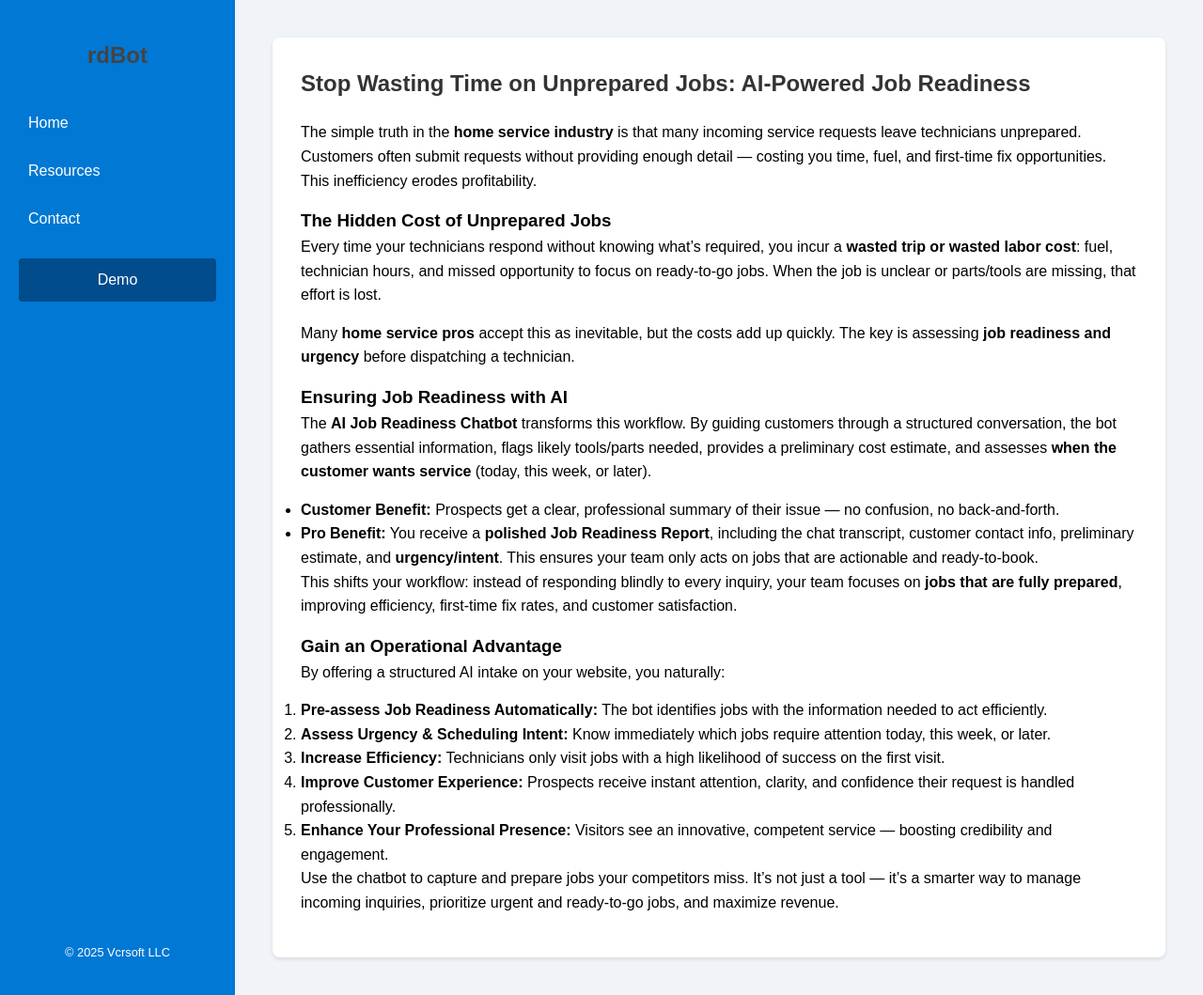
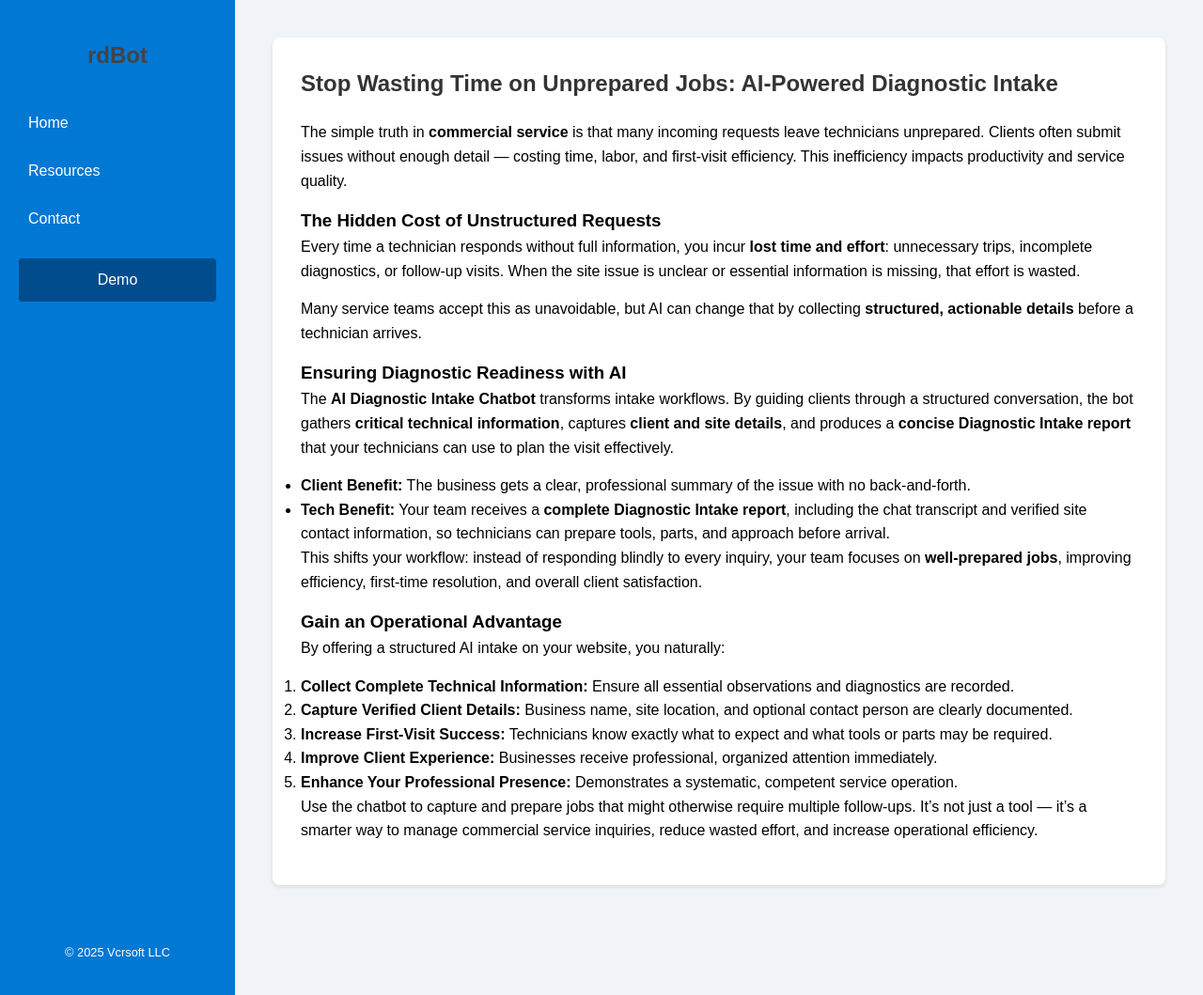
Before and after one commit to vcrsoft/vcrsoft.github.io, a Jekyll site: the page built from _resources/wastedTime.md, in a window 1280 px wide and 1059 px high. Shown: the whole window at 94% size. Built offline with Jekyll 4.4.1, drawn with Linux system fonts in a browser that asks for light colours.

Commit message:
Update wastedTime.md for AI Diagnostic Intake

```diff
--- a/_resources/wastedTime.md
+++ b/_resources/wastedTime.md
@@ -1,34 +1,34 @@
 ---
 layout: resource
-title: "Stop Wasting Time on Unprepared Jobs: AI-Powered Job Readiness"
-excerpt: "Learn how the AI Job Readiness Chatbot ensures every incoming request is actionable, helps your team prioritize ready-to-book jobs, and reduces wasted trips."
+title: "Stop Wasting Time on Unprepared Jobs: AI-Powered Diagnostic Intake"
+excerpt: "Learn how the AI Diagnostic Intake Chatbot ensures incoming commercial service requests are structured, actionable, and ready for your techs."
 ---
 
-The simple truth in the **home service industry** is that many incoming service requests leave technicians unprepared. Customers often submit requests without providing enough detail — costing you time, fuel, and first-time fix opportunities. This inefficiency erodes profitability.
+The simple truth in **commercial service** is that many incoming requests leave technicians unprepared. Clients often submit issues without enough detail — costing time, labor, and first-visit efficiency. This inefficiency impacts productivity and service quality.
 
-### The Hidden Cost of Unprepared Jobs
+### The Hidden Cost of Unstructured Requests
 
-Every time your technicians respond without knowing what’s required, you incur a **wasted trip or wasted labor cost**: fuel, technician hours, and missed opportunity to focus on ready-to-go jobs. When the job is unclear or parts/tools are missing, that effort is lost.
+Every time a technician responds without full information, you incur **lost time and effort**: unnecessary trips, incomplete diagnostics, or follow-up visits. When the site issue is unclear or essential information is missing, that effort is wasted.
 
-Many **home service pros** accept this as inevitable, but the costs add up quickly. The key is assessing **job readiness and urgency** before dispatching a technician.
+Many service teams accept this as unavoidable, but AI can change that by collecting **structured, actionable details** before a technician arrives.
 
-### Ensuring Job Readiness with AI
+### Ensuring Diagnostic Readiness with AI
 
-The **AI Job Readiness Chatbot** transforms this workflow. By guiding customers through a structured conversation, the bot gathers essential information, flags likely tools/parts needed, provides a preliminary cost estimate, and assesses **when the customer wants service** (today, this week, or later).
+The **AI Diagnostic Intake Chatbot** transforms intake workflows. By guiding clients through a structured conversation, the bot gathers **critical technical information**, captures **client and site details**, and produces a **concise Diagnostic Intake report** that your technicians can use to plan the visit effectively.
 
-* **Customer Benefit:** Prospects get a clear, professional summary of their issue — no confusion, no back-and-forth.
-* **Pro Benefit:** You receive a **polished Job Readiness Report**, including the chat transcript, customer contact info, preliminary estimate, and **urgency/intent**. This ensures your team only acts on jobs that are actionable and ready-to-book.
+* **Client Benefit:** The business gets a clear, professional summary of the issue with no back-and-forth.
+* **Tech Benefit:** Your team receives a **complete Diagnostic Intake report**, including the chat transcript and verified site contact information, so technicians can prepare tools, parts, and approach before arrival.
 
-This shifts your workflow: instead of responding blindly to every inquiry, your team focuses on **jobs that are fully prepared**, improving efficiency, first-time fix rates, and customer satisfaction.
+This shifts your workflow: instead of responding blindly to every inquiry, your team focuses on **well-prepared jobs**, improving efficiency, first-time resolution, and overall client satisfaction.
 
 ### Gain an Operational Advantage
 
 By offering a structured AI intake on your website, you naturally:
 
-1. **Pre-assess Job Readiness Automatically:** The bot identifies jobs with the information needed to act efficiently.
-2. **Assess Urgency & Scheduling Intent:** Know immediately which jobs require attention today, this week, or later.
-3. **Increase Efficiency:** Technicians only visit jobs with a high likelihood of success on the first visit.
-4. **Improve Customer Experience:** Prospects receive instant attention, clarity, and confidence their request is handled professionally.
-5. **Enhance Your Professional Presence:** Visitors see an innovative, competent service — boosting credibility and engagement.
+1. **Collect Complete Technical Information:** Ensure all essential observations and diagnostics are recorded.
+2. **Capture Verified Client Details:** Business name, site location, and optional contact person are clearly documented.
+3. **Increase First-Visit Success:** Technicians know exactly what to expect and what tools or parts may be required.
+4. **Improve Client Experience:** Businesses receive professional, organized attention immediately.
+5. **Enhance Your Professional Presence:** Demonstrates a systematic, competent service operation.
 
-Use the chatbot to capture and prepare jobs your competitors miss. It’s not just a tool — it’s a smarter way to manage incoming inquiries, prioritize urgent and ready-to-go jobs, and maximize revenue.
+Use the chatbot to capture and prepare jobs that might otherwise require multiple follow-ups. It’s not just a tool — it’s a smarter way to manage commercial service inquiries, reduce wasted effort, and increase operational efficiency.
```
